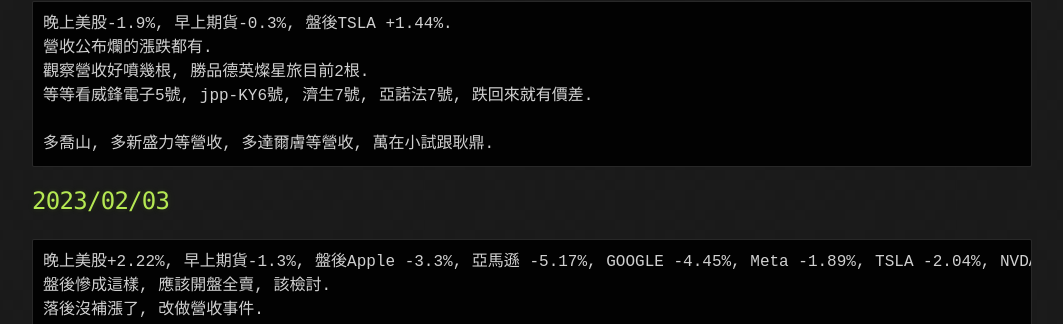
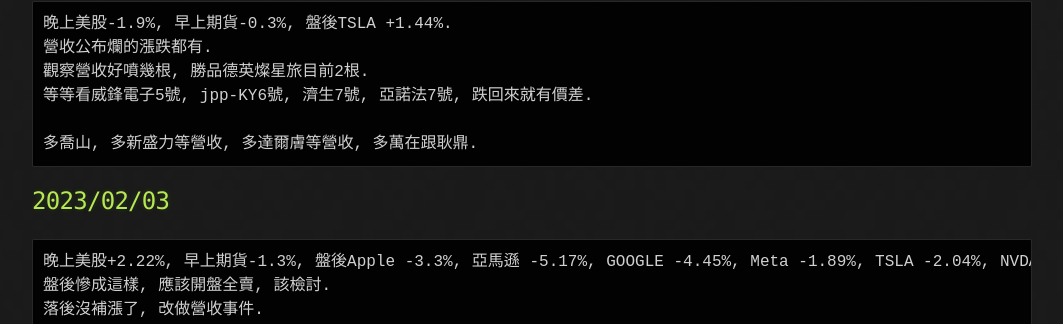
Before and after one commit to lepg5487/Stock_God, a Jekyll site: the page built from index.md, in a window 1280 px wide and 900 px high, scrolled down 428 px. Shown: the part 245-569 px from the top of the window, without its empty margins (108-1171 px from the left). Built offline with Jekyll 4.4.1, drawn with Linux system fonts in a browser that asks for light colours; our own code applies the rules of GitHub Pages for plain Markdown files.

Commit message:
Update index.md

````diff
--- a/index.md
+++ b/index.md
@@ -27,7 +27,7 @@
 觀察營收好噴幾根, 勝品德英燦星旅目前2根.
 等等看威鋒電子5號, jpp-KY6號, 濟生7號, 亞諾法7號, 跌回來就有價差.
 
-多喬山, 多新盛力等營收, 多達爾膚等營收, 萬在小試跟耿鼎.
+多喬山, 多新盛力等營收, 多達爾膚等營收, 多萬在跟耿鼎.
 ```
 
 ## 2023/02/03
````
